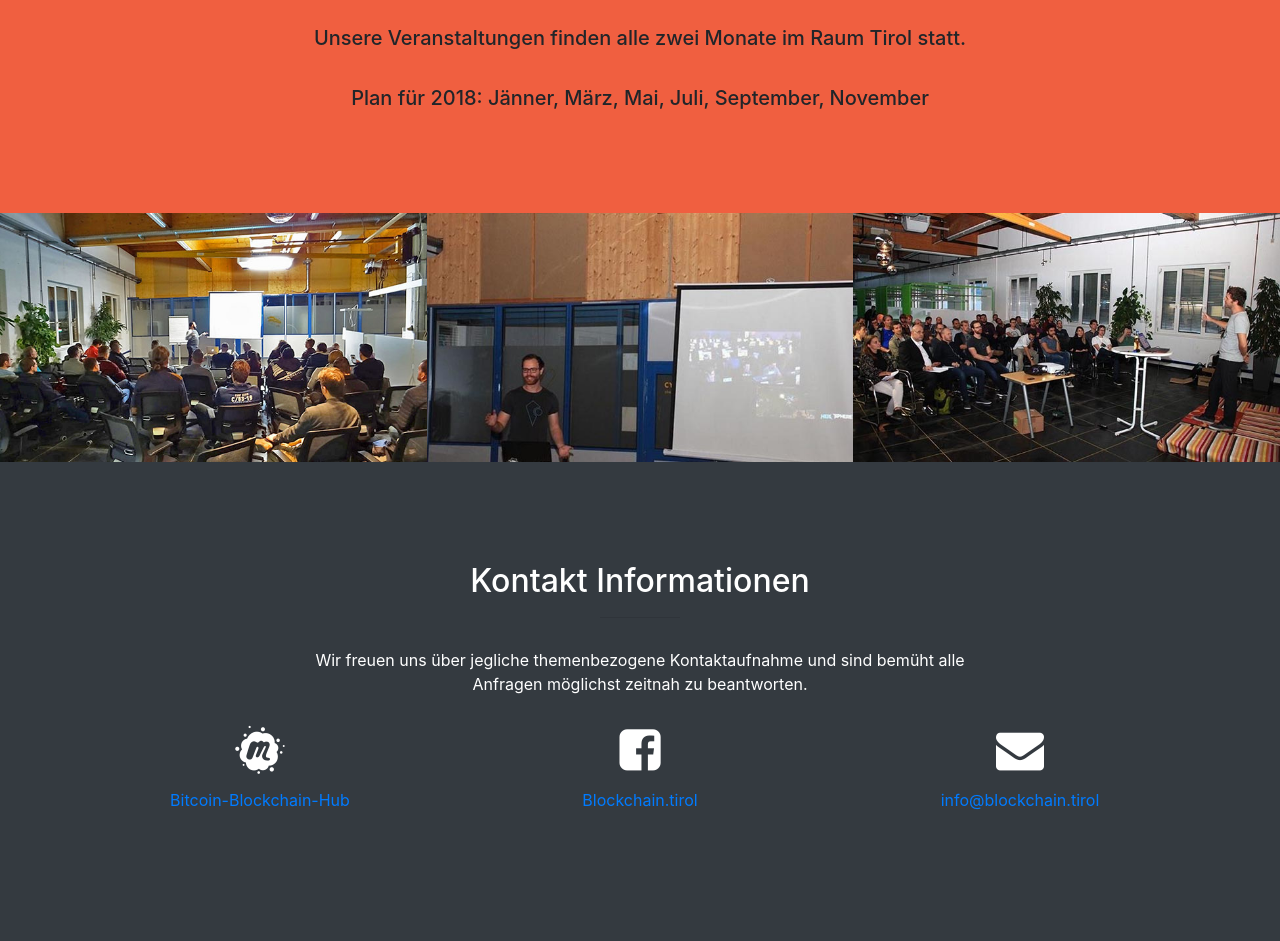
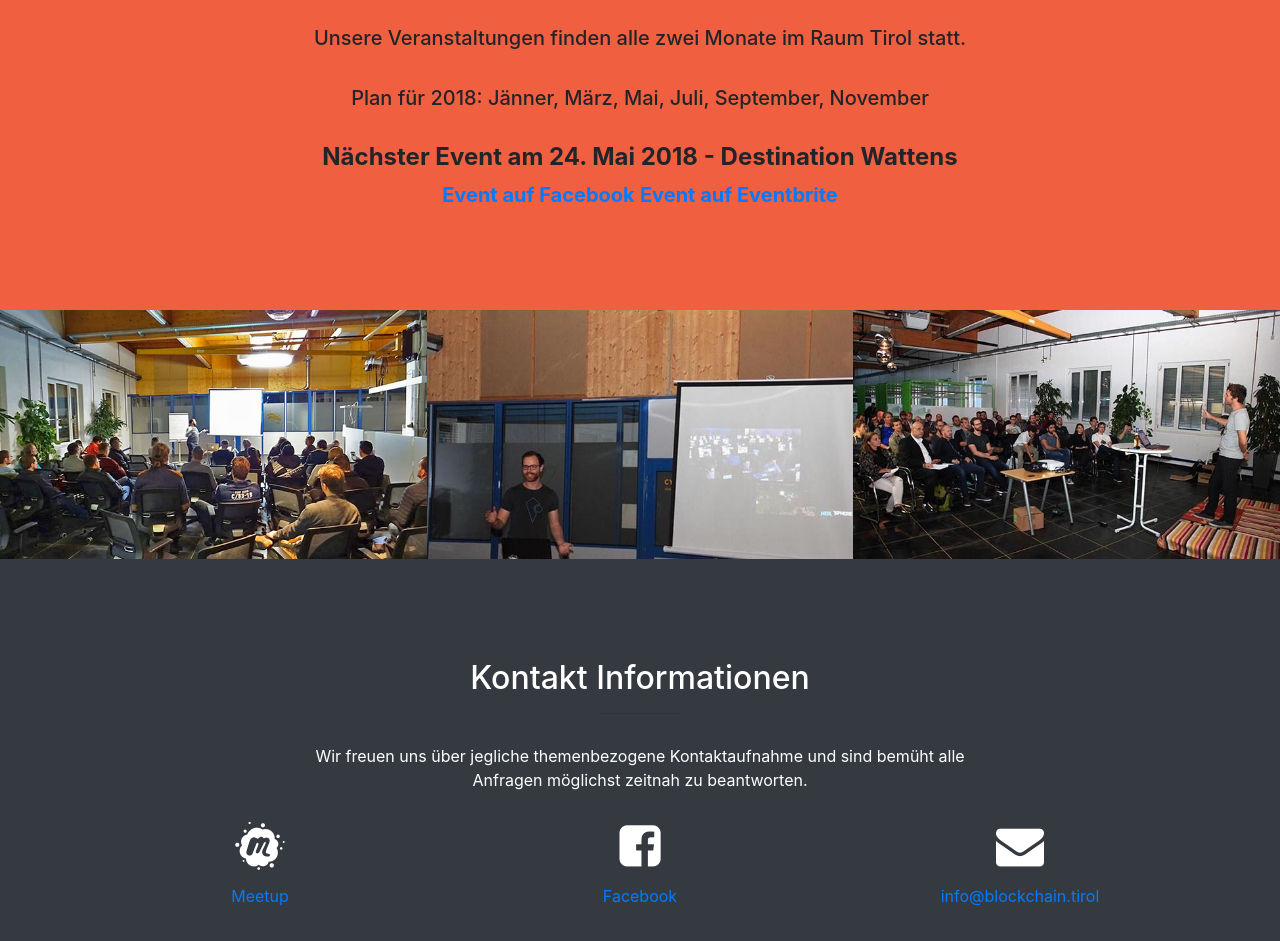
Before and after one commit to blockchain-tirol/blockchain-tirol.github.io, a website with bundled scripts: page index.html in a window 1280 px wide. Shown: the part 1957-2898 px from the top of the page. Built offline with nearby package versions, Linux system fonts and the light colour scheme.

Commit message:
add event, update meetup url

```diff
--- a/index.html
+++ b/index.html
@@ -162,7 +162,12 @@
                     </div>
                     <div class="col-lg-12 text-center">
                         <div class="upcoming-event">Unsere Veranstaltungen finden alle zwei Monate im Raum Tirol statt.
-                            <br> <br>Plan für 2018: Jänner, März, Mai, Juli, September, November</div>
+                            <br> <br>Plan für 2018: Jänner, März, Mai, Juli, September, November
+                          <br><br>
+                          <h4><strong>Nächster Event am 24. Mai 2018 - Destination Wattens</strong></h4>
+                          <strong><a href="https://www.facebook.com/events/182343999230308/" target="_blank">Event auf Facebook</a></strong>
+                          <strong><a href="https://www.eventbrite.de/e/blockchain-meetup-7-tickets-44837682716" target="_blank">Event auf Eventbrite</a></strong>
+                        </div>
                     </div>
                 </div>
             </div>
@@ -274,13 +279,13 @@
           <div class="col-lg-4 mx-auto text-center">
             <i class="fa fa-meetup fa-3x sr-contact"></i>
             <p>
-              <a href="https://www.meetup.com/de-DE/preview/Bitcoin-Blockchain-Hub" target="_blank">Bitcoin-Blockchain-Hub</a>
+              <a href="https://www.meetup.com/de-DE/blockchain-tirol/" target="_blank">Meetup</a>
             </p>
           </div>
           <div class="col-lg-4 mx-auto text-center">
             <i class="fa fa-facebook-square fa-3x sr-contact"></i>
             <p>
-              <a href="https://www.facebook.com/Blockchain.tirol/" target="_blank">Blockchain.tirol</a>
+              <a href="https://www.facebook.com/Blockchain.tirol/" target="_blank">Facebook</a>
             </p>
           </div>
           <div class="col-lg-4 mx-auto text-center">
```
